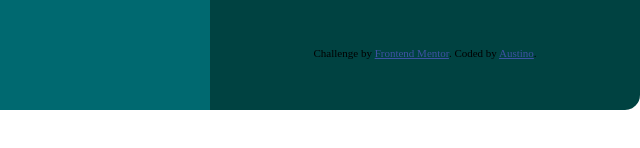
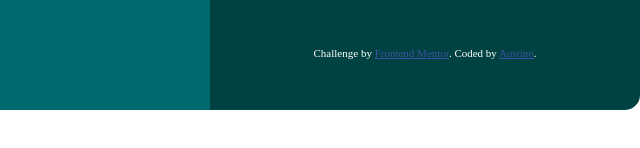
Before and after one commit to austin5141/3-column-preview-card, a plain HTML site: page index.html in a window 1280 px wide. Shown: the part 640-788 px from the top of the page, 640-1280 px from the left. Drawn offline with Linux system fonts and the light colour scheme; a web font is replaced by a local one.

Commit message:
Update style.css

```diff
--- a/style.css
+++ b/style.css
@@ -94,6 +94,10 @@
     color:hsl(179, 100%, 13%)
 }
 
+.attribution {
+    color: white;
+}
+
 
 
 .button:hover {
```
